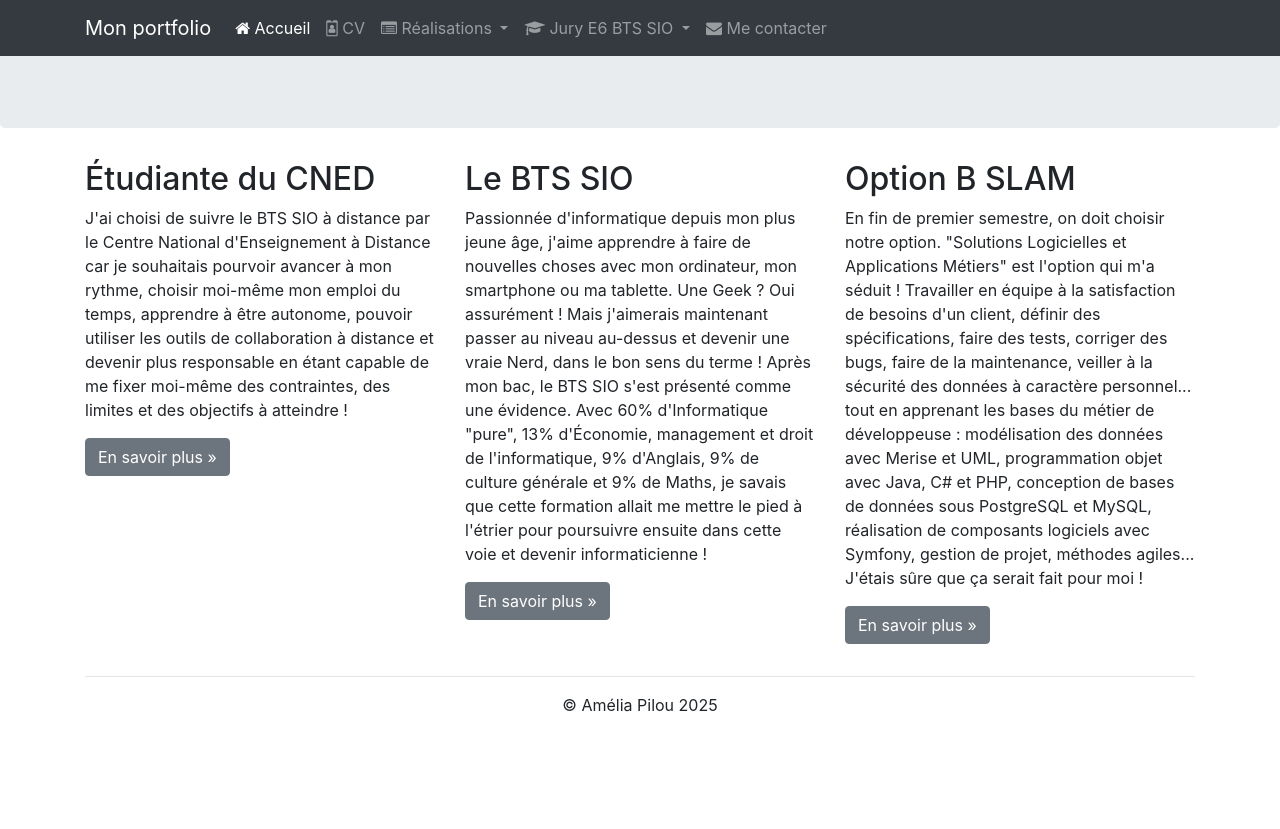
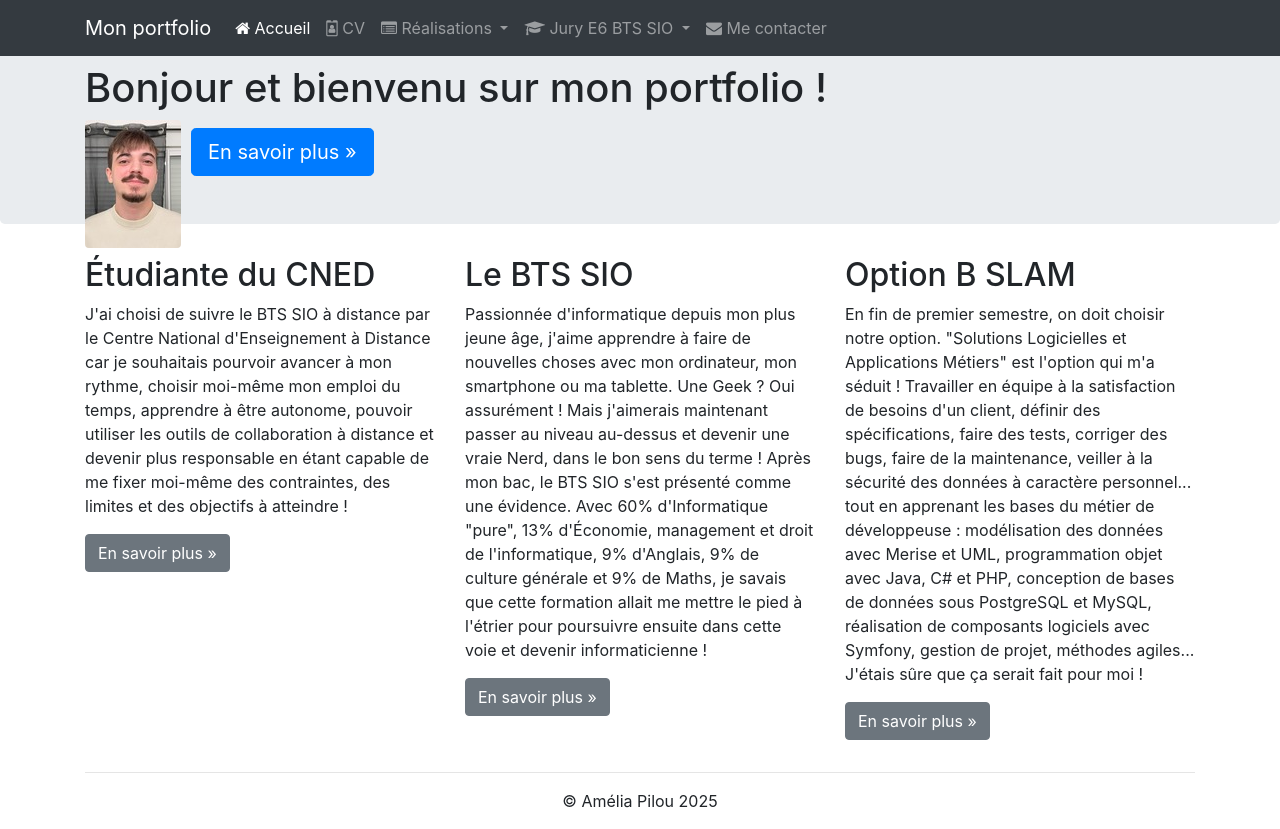
Before and after one commit to TristanC34/.github.io, a plain HTML site: page index.html in a window 1280 px wide. Before the commit the page ends 800 px from the top, so only its background shows below. Drawn offline with nearby package versions, Linux system fonts and the light colour scheme.

Commit message:
Ajout du corps de la page

```diff
--- /dev/null
+++ b/css/accueil.css
@@ -0,0 +1,6 @@
+#maPhoto {
+    margin-right: 10px;
+}
+.jumbotron {
+    padding-bottom: 32px;
+}
--- a/index.html
+++ b/index.html
@@ -12,6 +12,7 @@
         <title>Portfolio Tristan Comos (BTS SIO 2025)</title>
         <link rel="icon" href="favicon.ico">
         <link href="https://maxcdn.bootstrapcdn.com/font-awesome/4.7.0/css/font-awesome.min.css" rel="stylesheet">
+        <link href="css/accueil.css" rel="stylesheet">
     </head>
     <body>
         <nav class="navbar navbar-dark bg-dark fixed-top navbar-expand-md">
@@ -89,7 +90,14 @@
             </div>
         </nav>
         <div class="jumbotron"> <!-- Emplacement pour le contenu principal de la page -->
-
+            <div class="container">
+                <h1>Bonjour et bienvenu sur mon portfolio !</h1>
+                <p>
+                    <img id="maPhoto" class="float-left rounded" src="images/Tristan.jpg"
+                         alt="Ma photo d'identité">
+                </p>
+                <p><a class="btn btn-primary btn-lg" href="pages/cv.html" role="button">En savoir plus »</a></p>
+            </div>
         </div>
         <footer>
             <div class="container">
@@ -127,6 +135,5 @@
         <!-- Option 1: jQuery and Bootstrap Bundle (includes Popper) -->
         <script src="https://cdn.jsdelivr.net/npm/jquery@3.5.1/dist/jquery.slim.min.js" integrity="sha384-DfXdz2htPH0lsSSs5nCTpuj/zy4C+OGpamoFVy38MVBnE+IbbVYUew+OrCXaRkfj" crossorigin="anonymous"></script>
         <script src="https://cdn.jsdelivr.net/npm/bootstrap@4.6.2/dist/js/bootstrap.bundle.min.js" integrity="sha384-Fy6S3B9q64WdZWQUiU+q4/2Lc9npb8tCaSX9FK7E8HnRr0Jz8D6OP9dO5Vg3Q9ct" crossorigin="anonymous"></script>
-
     </body>
 </html>
```
Also changed, not shown: images/Tristan.jpg (added).
